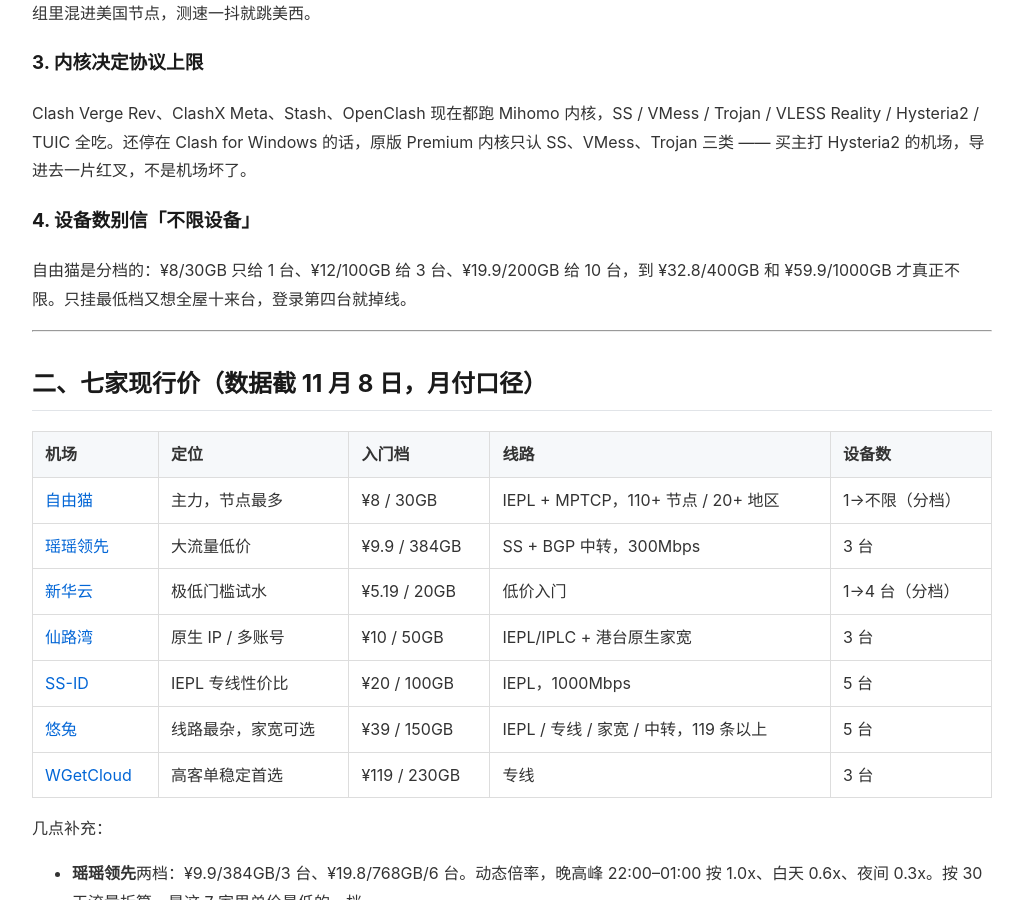
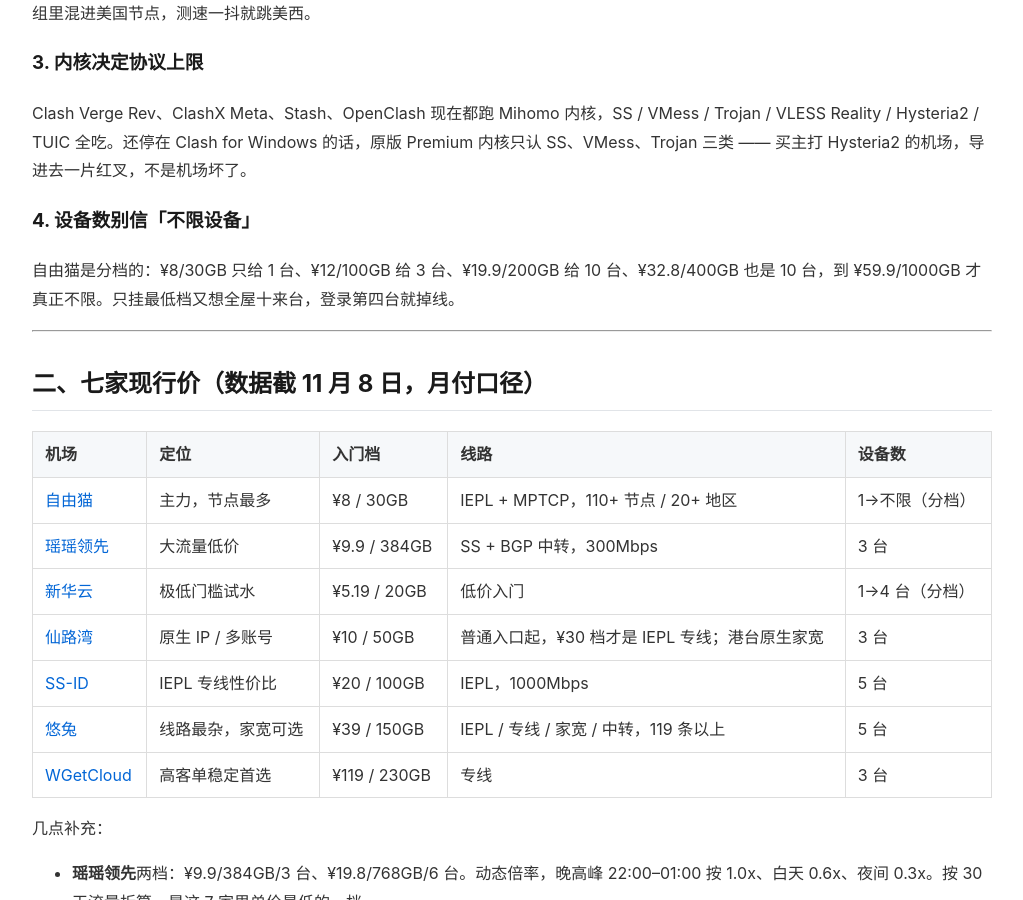
Before and after one commit to yezuofan/free-internet-guide, a Jekyll site: the page built from getting-started/clash-airport-recommendation-2026.md, in a window 1280 px wide and 900 px high, scrolled down 916 px. Shown: the whole window, without its empty margins (128-1151 px from the left). Built offline with Jekyll 4.4.1, drawn with Linux system fonts in a browser that asks for light colours; our own code applies the rules of GitHub Pages for plain Markdown files.

Commit message:
docs(clash): sync QA corrections for clash airport selection guide (freecat device tiers, xianluwan entry tier)

```diff
--- a/getting-started/clash-airport-recommendation-2026.md
+++ b/getting-started/clash-airport-recommendation-2026.md
@@ -30,7 +30,7 @@ Clash Verge Rev、ClashX Meta、Stash、OpenClash 现在都跑 Mihomo 内核，S
 
 ### 4. 设备数别信「不限设备」
 
-自由猫是分档的：¥8/30GB 只给 1 台、¥12/100GB 给 3 台、¥19.9/200GB 给 10 台，到 ¥32.8/400GB 和 ¥59.9/1000GB 才真正不限。只挂最低档又想全屋十来台，登录第四台就掉线。
+自由猫是分档的：¥8/30GB 只给 1 台、¥12/100GB 给 3 台、¥19.9/200GB 给 10 台、¥32.8/400GB 也是 10 台，到 ¥59.9/1000GB 才真正不限。只挂最低档又想全屋十来台，登录第四台就掉线。
 
 ---
 
@@ -41,7 +41,7 @@ Clash Verge Rev、ClashX Meta、Stash、OpenClash 现在都跑 Mihomo 内核，S
 | [自由猫](https://api.huanghaiwan.com/go/自由猫) | 主力，节点最多 | ¥8 / 30GB | IEPL + MPTCP，110+ 节点 / 20+ 地区 | 1→不限（分档） |
 | [瑶瑶领先](https://api.huanghaiwan.com/go/瑶瑶领先) | 大流量低价 | ¥9.9 / 384GB | SS + BGP 中转，300Mbps | 3 台 |
 | [新华云](https://api.huanghaiwan.com/go/新华云) | 极低门槛试水 | ¥5.19 / 20GB | 低价入门 | 1→4 台（分档） |
-| [仙路湾](https://api.huanghaiwan.com/go/仙路湾) | 原生 IP / 多账号 | ¥10 / 50GB | IEPL/IPLC + 港台原生家宽 | 3 台 |
+| [仙路湾](https://api.huanghaiwan.com/go/仙路湾) | 原生 IP / 多账号 | ¥10 / 50GB | 普通入口起，¥30 档才是 IEPL 专线；港台原生家宽 | 3 台 |
 | [SS-ID](https://api.huanghaiwan.com/go/SS-ID) | IEPL 专线性价比 | ¥20 / 100GB | IEPL，1000Mbps | 5 台 |
 | [悠兔](https://api.huanghaiwan.com/go/悠兔) | 线路最杂，家宽可选 | ¥39 / 150GB | IEPL / 专线 / 家宽 / 中转，119 条以上 | 5 台 |
 | [WGetCloud](https://api.huanghaiwan.com/go/getcloud) | 高客单稳定首选 | ¥119 / 230GB | 专线 | 3 台 |
```
